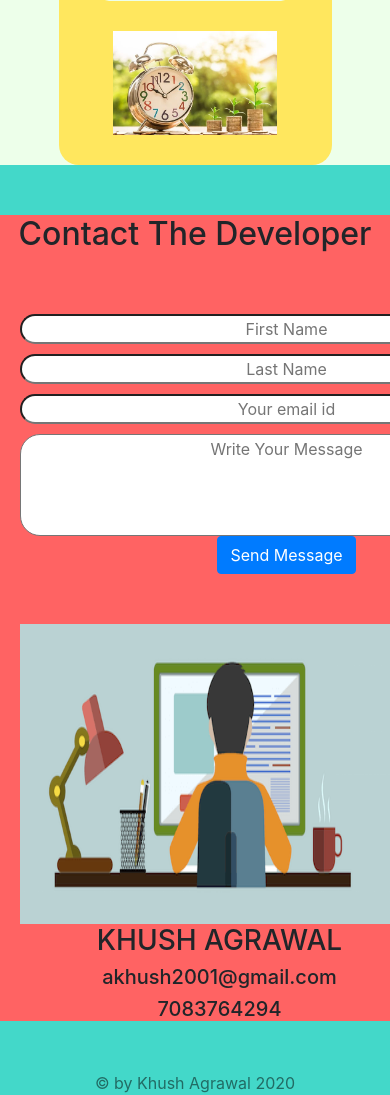
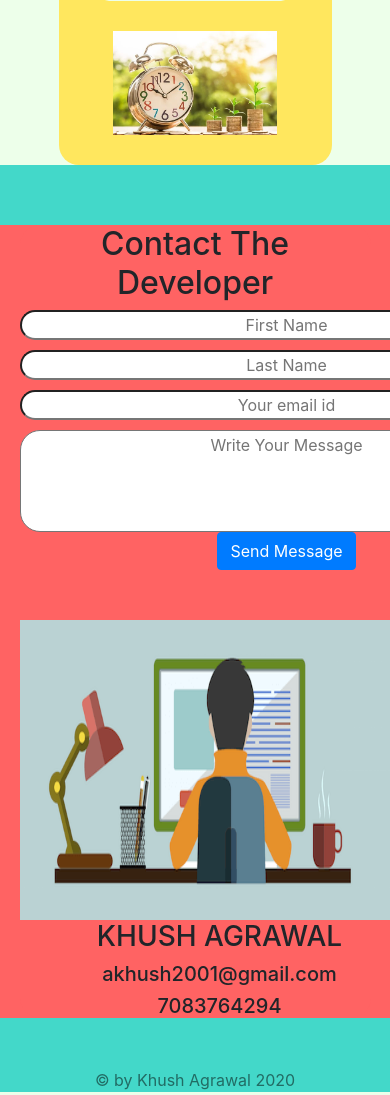
Before and after one commit to KhushAgrawal44/Expenditure-Tracker, a Node server app: page / in a window 390 px wide; the page is wider, and only the part inside the window is pictured. Shown: the part 1422-2517 px from the top of that part. Run offline with Node 20, Linux system fonts and the light colour scheme; some libraries are stand-ins or nearby versions.

Commit message:
mobile navbar active and contact bugs

```diff
--- a/public/css/styles.css
+++ b/public/css/styles.css
@@ -74,7 +74,7 @@ background-color: #43d8c9;
 
 .contact
 {
-
+  background-color: #ff6363;
   margin-top: 60px;
   margin-left:auto;
   margin-right: auto;
--- a/views/home.ejs
+++ b/views/home.ejs
@@ -57,10 +57,11 @@ Majority of times , the scenario being , we spend money and can't remember where
 
 <div class="bottom" id="contact">
 
-<h2>Contact The Developer</h2>
+
 
 <div class="contact">
 
+<h2>Contact The Developer</h2>
 
   <div class="contact-form">
     <form class="" action="mailto:akhush2001@gmail.com" method="post">
--- a/views/partials/header.ejs
+++ b/views/partials/header.ejs
@@ -2,10 +2,12 @@
 <html lang="en" dir="ltr">
   <head>
     <meta charset="utf-8">
-    <meta name="viewport" content="width=device-width, initial-scale=1, shrink-to-fit=no">
+    <meta name="viewport" content="width=device-width, initial-scale=1">
     <title>Money Manager</title>
-    <link rel="stylesheet" href="https://use.fontawesome.com/releases/v5.6.3/css/all.css" integrity="sha384-UHRtZLI+pbxtHCWp1t77Bi1L4ZtiqrqD80Kn4Z8NTSRyMA2Fd33n5dQ8lWUE00s/" crossorigin="anonymous">
-    <link rel="stylesheet" href="https://stackpath.bootstrapcdn.com/bootstrap/4.2.1/css/bootstrap.min.css" integrity="sha384-GJzZqFGwb1QTTN6wy59ffF1BuGJpLSa9DkKMp0DgiMDm4iYMj70gZWKYbI706tWS" crossorigin="anonymous">
+    <link rel="stylesheet" href="https://maxcdn.bootstrapcdn.com/bootstrap/4.4.1/css/bootstrap.min.css">
     <link rel="stylesheet" href="css/styles.css">
+    <script src="https://ajax.googleapis.com/ajax/libs/jquery/3.5.1/jquery.min.js"></script>
+    <script src="https://cdnjs.cloudflare.com/ajax/libs/popper.js/1.16.0/umd/popper.min.js"></script>
+    <script src="https://maxcdn.bootstrapcdn.com/bootstrap/4.4.1/js/bootstrap.min.js"></script>
   </head>
   <body>
```
